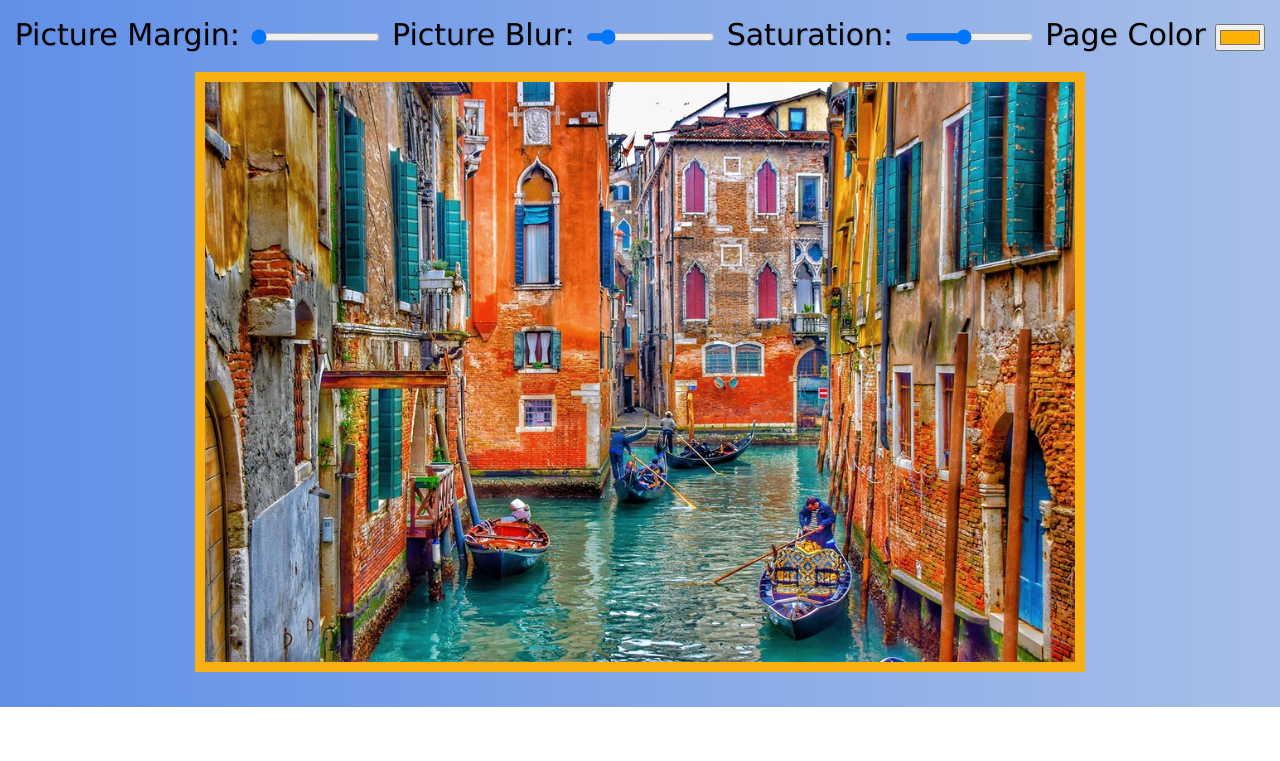
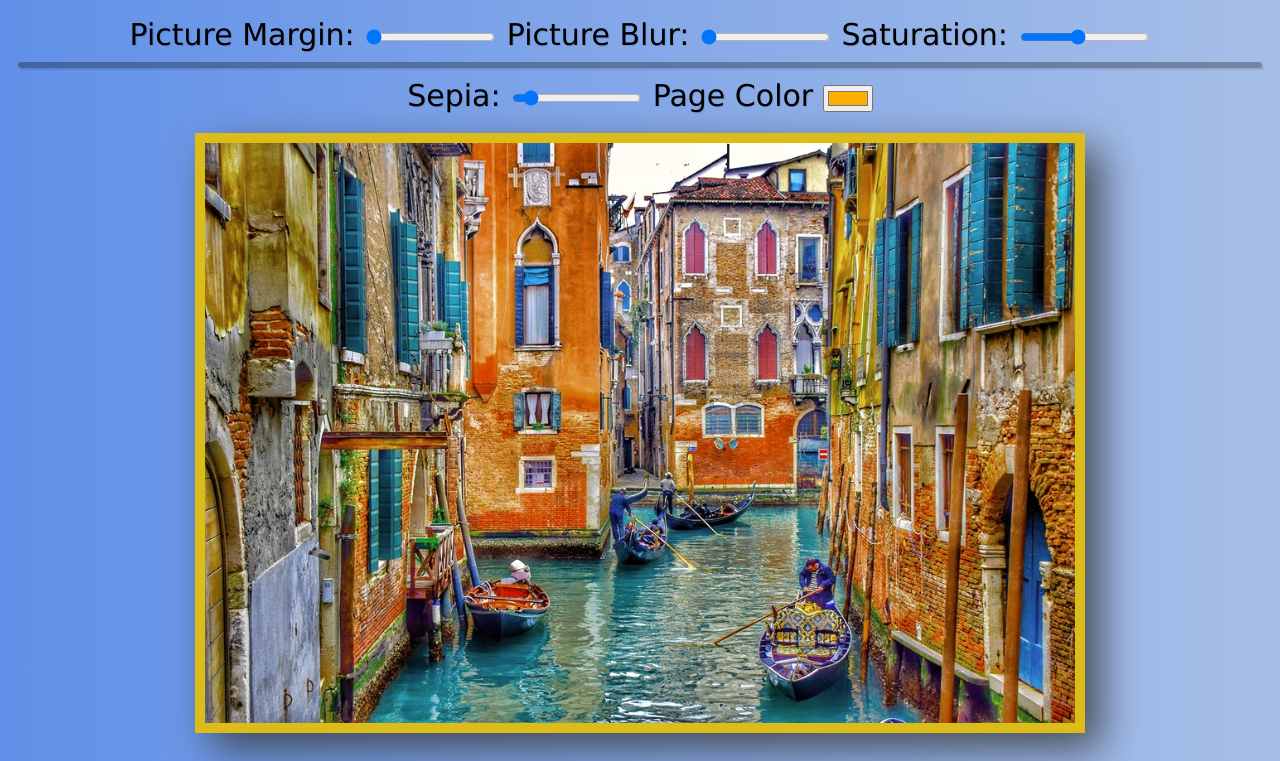
Before and after one commit to typinghands/JS30-03-CSSVariables, a plain HTML site: page index.html in a window 1280 px wide. Shown: the part 93-854 px from the top of the page. Before the commit the page ends 800 px from the top, so only its background shows below. Drawn offline with Linux system fonts and the light colour scheme.

Commit message:
fixed effects, added sepia

```diff
--- a/index.html
+++ b/index.html
@@ -33,7 +33,7 @@
           name="blur"
           min="0"
           max="25"
-          value="3"
+          value="0"
           data-sizing="px"
         />
 
@@ -45,6 +45,19 @@
           min="0"
           max="200"
           value="90"
+          data-sizing="%"
+        />
+
+        <hr />
+
+        <label for="sepia">Sepia:</label>
+        <input
+          id="sepia"
+          type="range"
+          name="sepia"
+          min="0"
+          max="100"
+          value="10"
           data-sizing="%"
         />
 
@@ -66,8 +79,9 @@
       :root {
         --base: #ffaf00;
         --spacing: 10px;
-        --blur: 3px;
+        --blur: 0px;
         --saturate: 90%;
+        --sepia: 10%;
       }
 
       html {
@@ -129,8 +143,9 @@
         margin: 20px;
         border: solid var(--base) var(--spacing);
 
-        filter: blur(var(--blur));
-        filter: saturate(var(--saturate));
+        filter: drop-shadow(16px 16px 20px rgba(51, 51, 53, 0.815))
+          blur(var(--blur)) saturate(var(--saturate)) sepia(var(--sepia))
+          hue-rotate(10deg);
       }
       .flex {
         display: flex;
```
